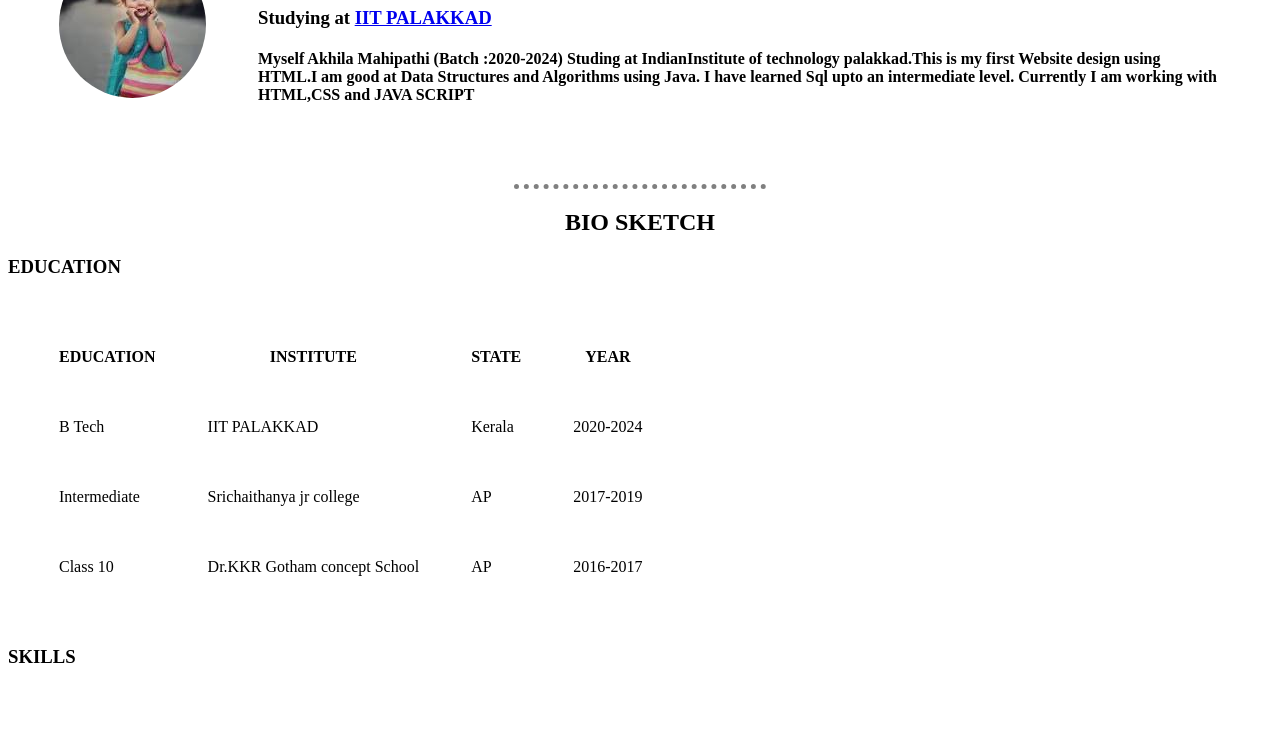
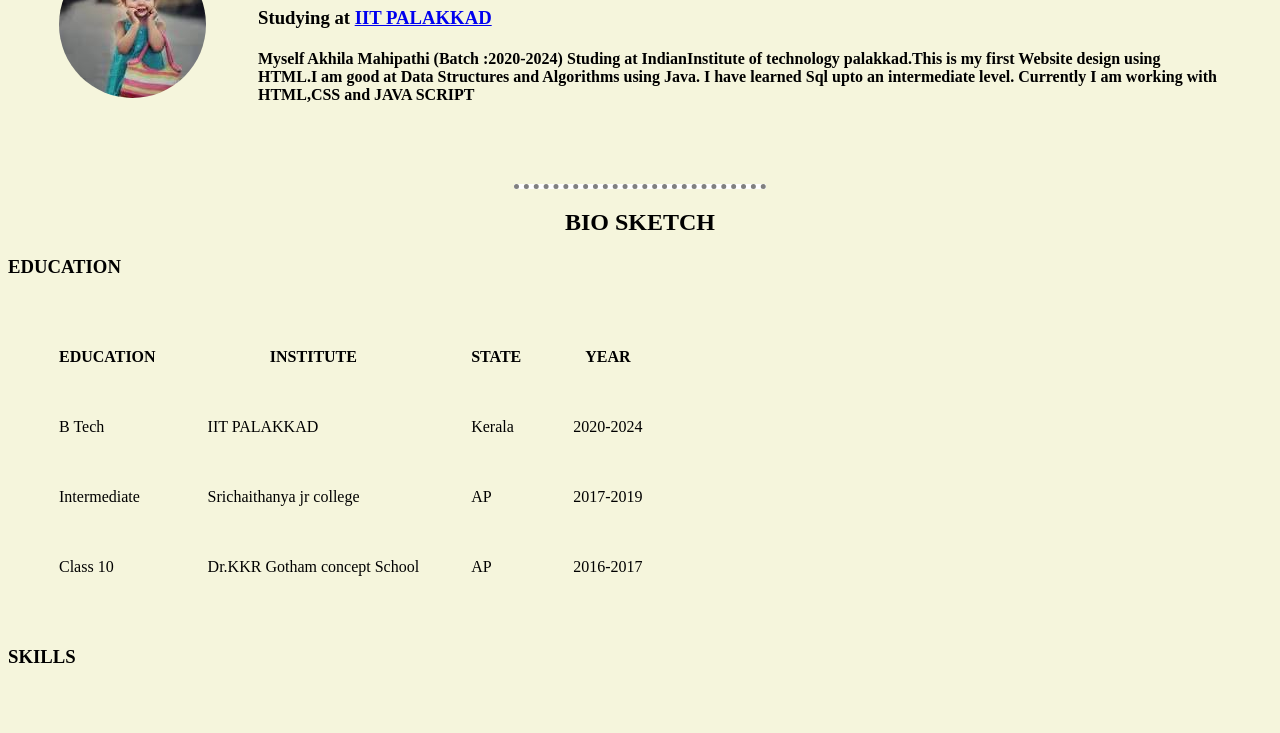
Before and after one commit to Akhila-1305/MY-CV, a plain HTML site: page index.html in a window 1280 px wide. Shown: the part 132-865 px from the top of the page. Drawn offline with Linux system fonts and the light colour scheme.

Commit message:
Update index.html

```diff
--- a/index.html
+++ b/index.html
@@ -7,7 +7,7 @@
     <title>mywebsite</title>
 <style>
     body{
-        background-color:"#EAF6F6";
+       background-color: beige;
     }
     hr{
 
```
